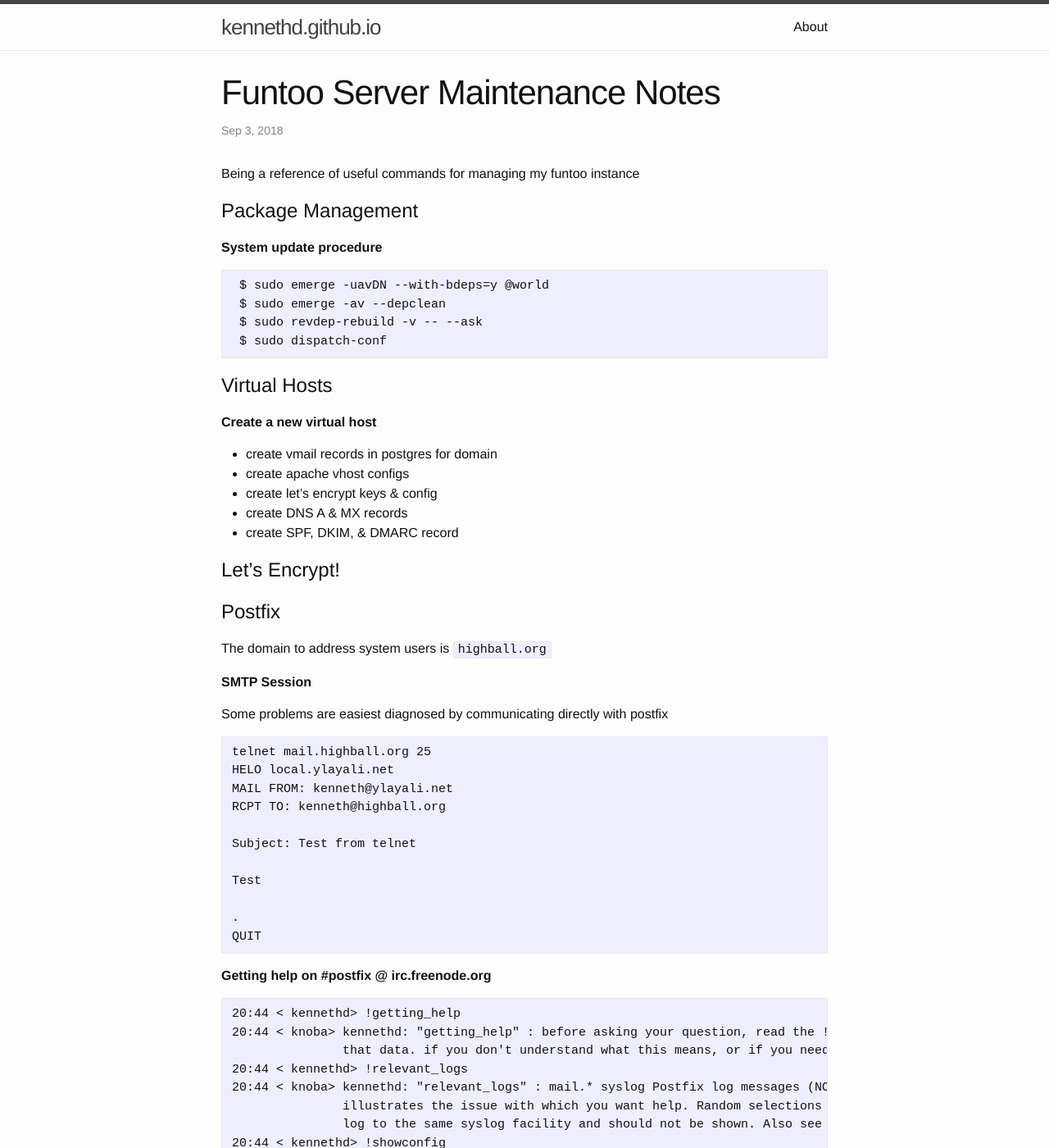
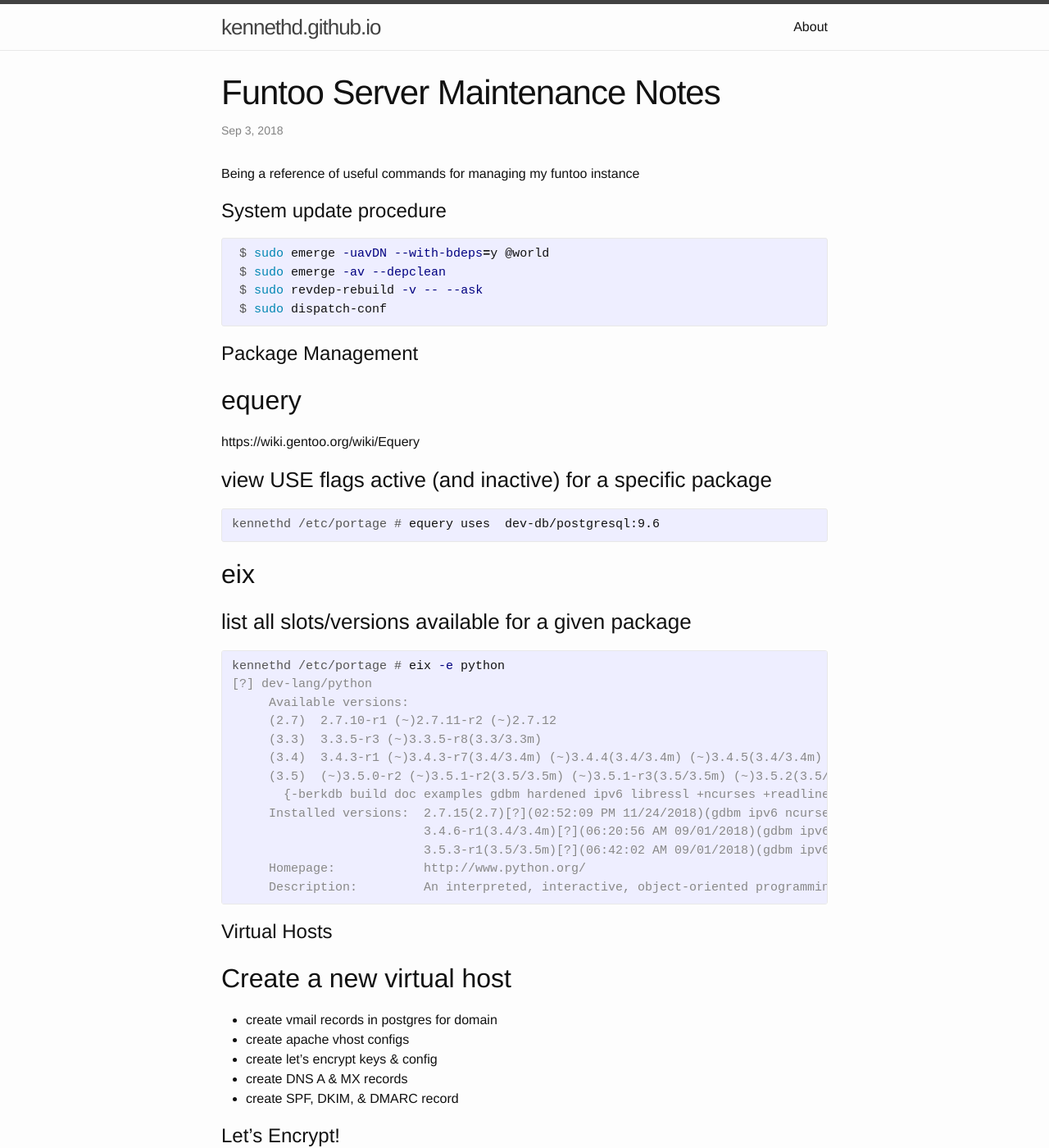
Before and after one commit to kennethd/kennethd.github.io, a Jekyll site: the page built from _posts/2018-09-03-funtoo-server-management-notes.markdown, in a window 1280 px wide and 1400 px high. Shown: the whole window at 82% size. Built offline with Jekyll 4.4.1, drawn with Linux system fonts in a browser that asks for light colours.

Commit message:
installed Let's Encrypt client, updated docs, confused about postgres versions available

````diff
--- a/_posts/2018-09-03-funtoo-server-management-notes.markdown
+++ b/_posts/2018-09-03-funtoo-server-management-notes.markdown
@@ -7,21 +7,55 @@ categories: mail server
 
 Being a reference of useful commands for managing my funtoo instance
 
-# Package Management
 
-**System update procedure**
 
-```
+# System update procedure
+{% highlight shell-session %}
  $ sudo emerge -uavDN --with-bdeps=y @world
  $ sudo emerge -av --depclean
  $ sudo revdep-rebuild -v -- --ask
  $ sudo dispatch-conf
-```
+{% endhighlight %}
+
+
+# Package Management
+
+## equery
+
+https://wiki.gentoo.org/wiki/Equery
+
+### view USE flags active (and inactive) for a specific package
+{% highlight shell-session %}
+kennethd /etc/portage # equery uses  dev-db/postgresql:9.6
+{% endhighlight %}
+
+
+
+## eix
+
+### list all slots/versions available for a given package
+{% highlight shell-session %}
+kennethd /etc/portage # eix -e python
+[?] dev-lang/python
+     Available versions:
+     (2.7)  2.7.10-r1 (~)2.7.11-r2 (~)2.7.12
+     (3.3)  3.3.5-r3 (~)3.3.5-r8(3.3/3.3m)
+     (3.4)  3.4.3-r1 (~)3.4.3-r7(3.4/3.4m) (~)3.4.4(3.4/3.4m) (~)3.4.5(3.4/3.4m)
+     (3.5)  (~)3.5.0-r2 (~)3.5.1-r2(3.5/3.5m) (~)3.5.1-r3(3.5/3.5m) (~)3.5.2(3.5/3.5m)
+       {-berkdb build doc examples gdbm hardened ipv6 libressl +ncurses +readline sqlite +ssl +threads tk +wide-unicode wininst +xml ELIBC="uclibc"}
+     Installed versions:  2.7.15(2.7)[?](02:52:09 PM 11/24/2018)(gdbm ipv6 ncurses readline sqlite ssl threads wide-unicode xml -berkdb -bluetooth -build -doc -examples -hardened -libressl -tk -wininst ELIBC="-uclibc")
+                          3.4.6-r1(3.4/3.4m)[?](06:20:56 AM 09/01/2018)(gdbm ipv6 ncurses readline sqlite ssl threads xml -build -examples -hardened -libressl -tk -wininst ELIBC="-uclibc")
+                          3.5.3-r1(3.5/3.5m)[?](06:42:02 AM 09/01/2018)(gdbm ipv6 ncurses readline sqlite ssl threads xml -build -examples -hardened -libressl -tk -wininst ELIBC="-uclibc")
+     Homepage:            http://www.python.org/
+     Description:         An interpreted, interactive, object-oriented programming language
+{% endhighlight %}
+
+
 
 
 # Virtual Hosts
 
-**Create a new virtual host**
+## Create a new virtual host
 
   * create vmail records in postgres for domain
   * create apache vhost configs
````
Also changed, not shown: _posts/2018-09-01-postfix-virtualhost-setup.markdown (+24 -15 lines).
